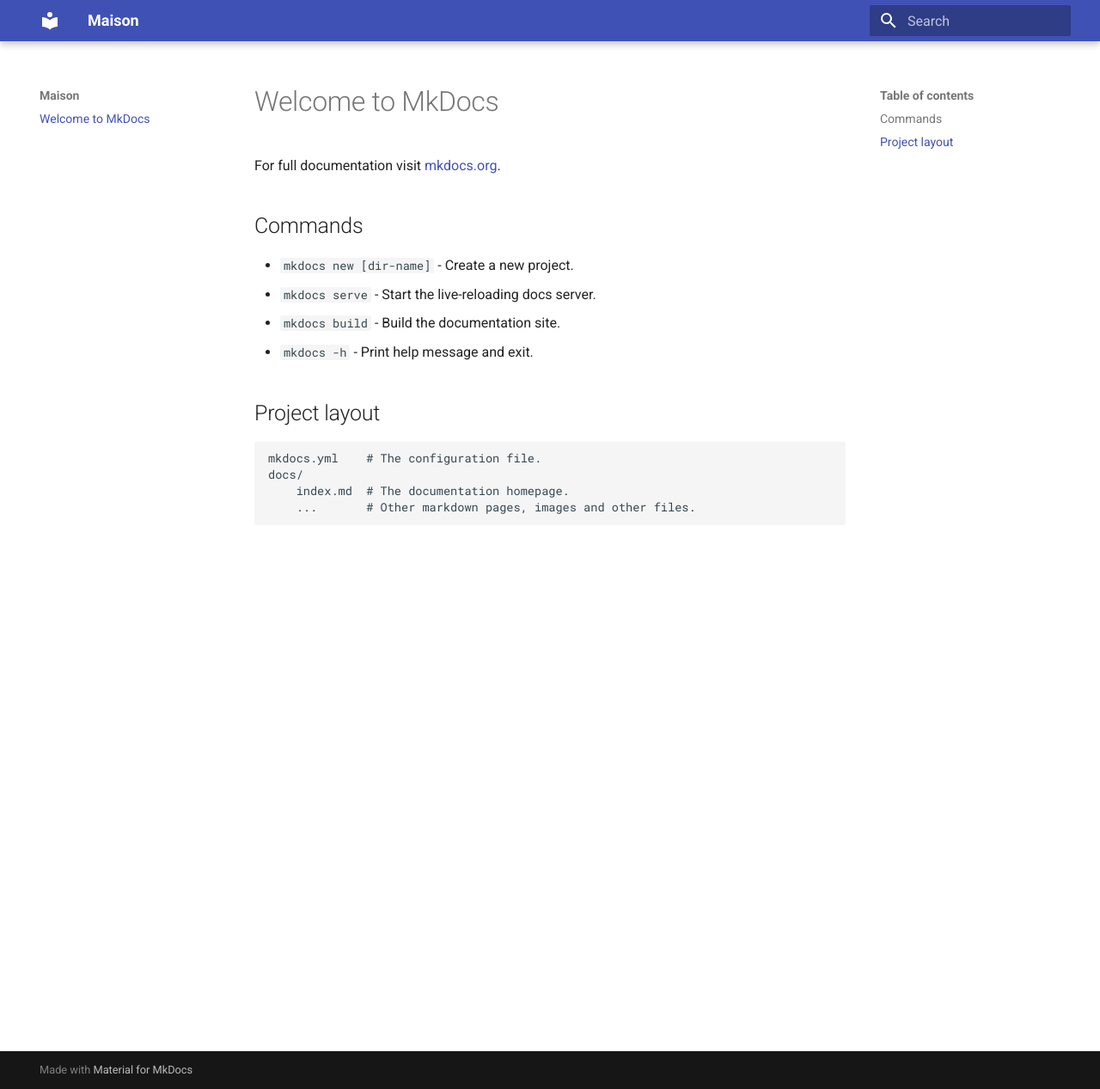
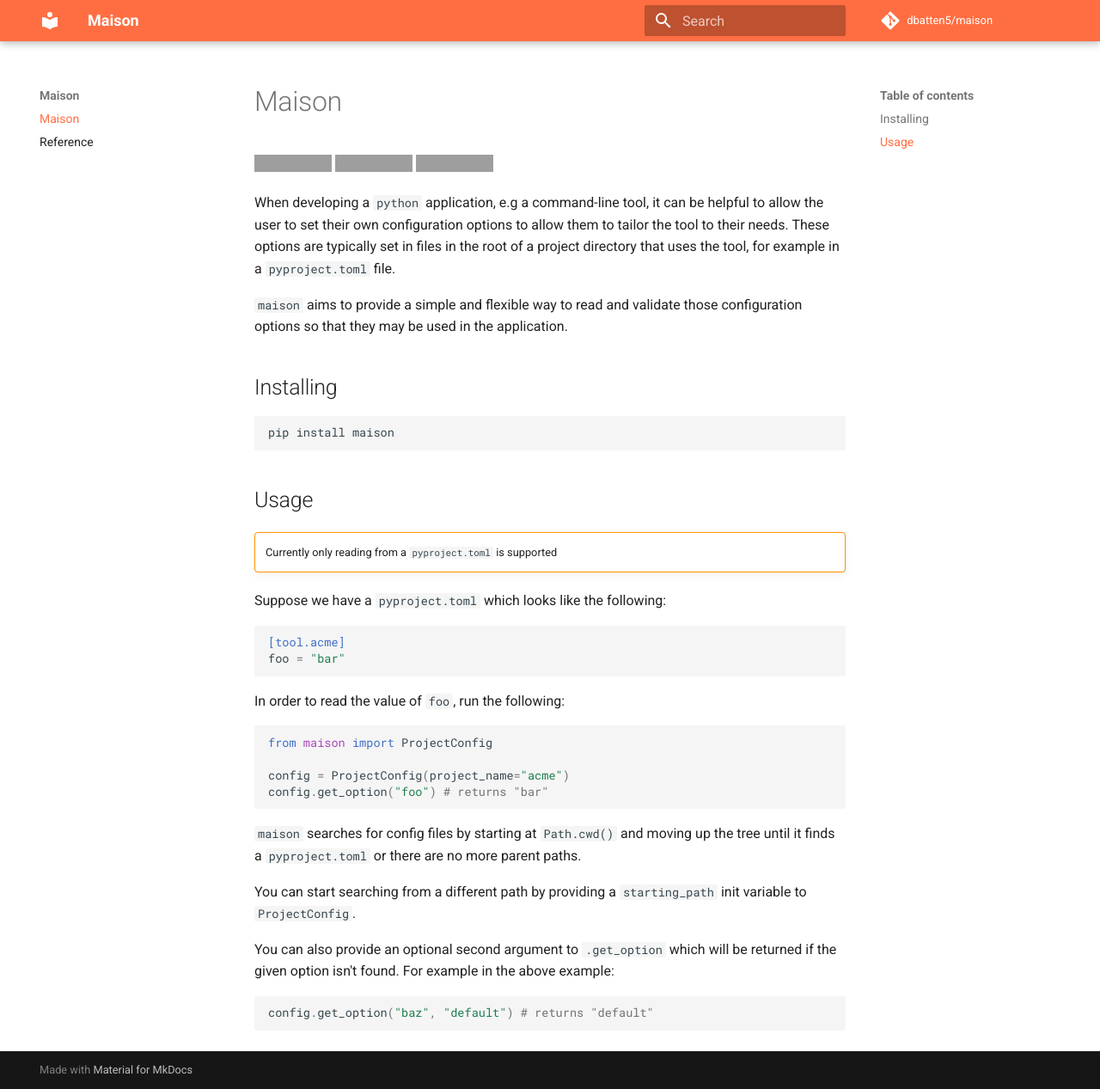
Before and after one commit to dbatten5/maison, an MkDocs documentation site: the page built from docs/index.md, in a window 1280 px wide and 1267 px high. Shown: the whole window at 86% size. Built offline with MkDocs 1.6.1 and Material for MkDocs 9.7.7, drawn with Linux system fonts in a browser that asks for light colours; comment, search, counter and statistics services are not loaded; grey boxes are pictures that could not be loaded.

Commit message:
update docs

````diff
--- a/docs/index.md
+++ b/docs/index.md
@@ -1,17 +1,52 @@
-# Welcome to MkDocs
+[![Actions Status](https://github.com/dbatten5/maison/workflows/Tests/badge.svg)](https://github.com/dbatten5/maison/actions)
+[![Actions Status](https://github.com/dbatten5/maison/workflows/Release/badge.svg)](https://github.com/dbatten5/maison/actions)
+[![Coverage Status](https://coveralls.io/repos/github/dbatten5/maison/badge.svg?branch=master)](https://coveralls.io/github/dbatten5/maison?branch=main)
 
-For full documentation visit [mkdocs.org](https://www.mkdocs.org).
+When developing a `python` application, e.g a command-line tool, it can be
+helpful to allow the user to set their own configuration options to allow them
+to tailor the tool to their needs. These options are typically set in files in
+the root of a project directory that uses the tool, for example in a
+`pyproject.toml` file.
 
-## Commands
+`maison` aims to provide a simple and flexible way to read and validate those
+configuration options so that they may be used in the application.
 
-- `mkdocs new [dir-name]` - Create a new project.
-- `mkdocs serve` - Start the live-reloading docs server.
-- `mkdocs build` - Build the documentation site.
-- `mkdocs -h` - Print help message and exit.
+# Installing
 
-## Project layout
+```bash
+pip install maison
+```
 
-    mkdocs.yml    # The configuration file.
-    docs/
-        index.md  # The documentation homepage.
-        ...       # Other markdown pages, images and other files.
+# Usage
+
+!!! warning ""
+    Currently only reading from a `pyproject.toml` is supported
+
+Suppose we have a `pyproject.toml` which looks like the following:
+
+```toml
+[tool.acme]
+foo = "bar"
+```
+
+In order to read the value of `foo`, run the following:
+
+```python
+from maison import ProjectConfig
+
+config = ProjectConfig(project_name="acme")
+config.get_option("foo") # returns "bar"
+```
+
+`maison` searches for config files by starting at `Path.cwd()` and moving up
+the tree until it finds a `pyproject.toml` or there are no more parent paths.
+
+You can start searching from a different path by providing a `starting_path`
+init variable to `ProjectConfig`.
+
+You can also provide an optional second argument to `.get_option` which will
+be returned if the given option isn't found. For example in the above example:
+
+```python
+config.get_option("baz", "default") # returns "default"
+```
--- a/mkdocs.yml
+++ b/mkdocs.yml
@@ -1,3 +1,65 @@
 site_name: Maison
+site_author: dbatten5
+site_url: https://dbatten5.github.io/maison
+
 theme:
   name: material
+  # logo: 'images/logo.bmp'
+  features:
+    - navigation.instant
+  palette:
+    primary: deep orange
+    accent: blue
+
+nav:
+  - Maison: index.md
+  - Reference: reference.md
+
+plugins:
+  - search
+  - mkdocstrings:
+      handlers:
+        python:
+          rendering:
+            show_root_heading: true
+            heading_level: 1
+      watch:
+        - src
+  - autolinks
+  - git-revision-date-localized:
+      type: timeago
+      fallback_to_build_date: true
+  - minify:
+      minify_html: true
+  - section-index
+
+markdown_extensions:
+  - abbr
+  - def_list
+  - admonition
+  - markdown_include.include:
+      base_path: docs
+  - meta
+  - toc:
+      permalink: true
+      baselevel: 2
+  - pymdownx.arithmatex
+  - pymdownx.betterem:
+      smart_enable: all
+  - pymdownx.caret
+  - pymdownx.critic
+  - pymdownx.details
+  - pymdownx.emoji:
+      emoji_generator: "!!python/name:pymdownx.emoji.to_svg"
+  - pymdownx.inlinehilite
+  - pymdownx.magiclink
+  - pymdownx.mark
+  - pymdownx.smartsymbols
+  - pymdownx.superfences
+  - pymdownx.tabbed
+  - pymdownx.tasklist:
+      custom_checkbox: true
+  - pymdownx.tilde
+
+repo_name: dbatten5/maison
+repo_url: https://github.com/dbatten5/maison
````
Also changed, not shown: docs/reference.md (added, +1 -0 lines), docs/requirements.txt (added, +10 -0 lines), 1 other file.
